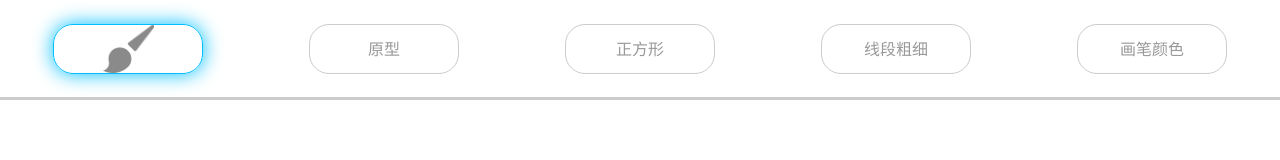
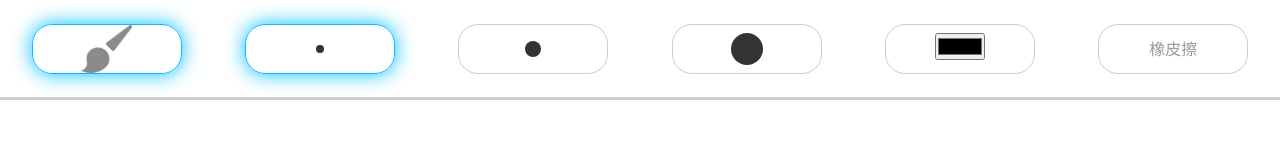
Before and after one commit to yangbiao906866868/canvas-demo-2, a plain HTML site: page dist/index.html in a window 1280 px wide. Both pictures are taken after a click on the element 128 px from the left and 48 px from the top of the page. Drawn offline with Linux system fonts and the light colour scheme.

Commit message:
添加了画笔粗细，画笔颜色

```diff
--- a/dist/index.html
+++ b/dist/index.html
@@ -9,11 +9,12 @@
   <script src="/style.e308ff8e.js"></script></head>
   <body>
     <div class="caidan">
-      <div class="btn" id="huabi" style="background-image: url(/huabi.505c6209.png)"></div>
-      <div class="btn">原型</div>
-      <div class="btn">正方形</div>
-      <div class="btn">线段粗细</div>
-      <div class="btn">画笔颜色</div>
+      <div class="btn active" id="huabi" style="background-image: url(/huabi.505c6209.png)"></div>
+      <div class="btn1 line xi active"></div>
+      <div class="btn1 line normal"></div>
+      <div class="btn1 line cu"></div>
+      <div class="btn"><input type="color" id="color"></div>
+      <div class="btn">橡皮擦</div>
     </div>
     <canvas id="canvas"></canvas>
     <script src="/main.1f19ae8e.js"></script>
--- a/dist/index.js
+++ b/dist/index.js
@@ -212,7 +212,7 @@ var parent = module.bundle.parent;
 if ((!parent || !parent.isParcelRequire) && typeof WebSocket !== 'undefined') {
   var hostname = "" || location.hostname;
   var protocol = location.protocol === 'https:' ? 'wss' : 'ws';
-  var ws = new WebSocket(protocol + '://' + hostname + ':' + "3857" + '/');
+  var ws = new WebSocket(protocol + '://' + hostname + ':' + "4903" + '/');
 
   ws.onmessage = function (event) {
     checkedAssets = {};
--- a/dist/main.1f19ae8e.js
+++ b/dist/main.1f19ae8e.js
@@ -118,45 +118,95 @@ parcelRequire = (function (modules, cache, entry, globalName) {
 
   return newRequire;
 })({"main.js":[function(require,module,exports) {
-//获取canvas的宽度和高度
+var allBtn = document.querySelectorAll(".btn"); //获取canvas的宽度和高度
+
 var canvas = document.getElementById("canvas");
 canvas.width = document.documentElement.clientWidth;
 canvas.height = document.documentElement.clientHeight - 100;
-var ctx = canvas.getContext("2d"); // ctx.fillStyle = "black";
-// ctx.strokeStyle = "none";
-// ctx.lineWidth = 8;
-// ctx.lineCap = "round";
-
+var ctx = canvas.getContext("2d");
 var huaban = {
-  type: "none",
+  type: "huabi",
   isDraw: false,
+  beginX: 0,
+  beginY: 0,
+  lineWidth: 8,
+  imageData: null,
+  color: '#000',
   huabiFn: function huabiFn(e) {
     var x = e.pageX - canvas.offsetLeft;
     var y = e.pageY - canvas.offsetTop;
-    ctx.beginPath();
-    ctx.arc(x, y, 3, 0, 2 * Math.PI);
-    ctx.fill();
+    ctx.lineTo(x, y);
+    ctx.strokeStyle = huaban.color;
+    ctx.lineWidth = huaban.lineWidth;
+    ctx.lineCap = "round";
+    ctx.lineJoin = "round";
+    ctx.stroke();
   }
 };
 var huabiBtn = document.querySelector('#huabi');
 
 huabiBtn.onclick = function () {
+  allBtn.forEach(function (item, i) {
+    item.classList.remove("active");
+  });
   huabiBtn.classList.add("active");
   huaban.type = "huabi";
+}; // 设计粗细的按钮
+
+
+var lineDivs = document.querySelectorAll(".line");
+lineDivs.forEach(function (item, i) {
+  item.onclick = function () {
+    lineDivs.forEach(function (a, b) {
+      a.classList.remove("active");
+    });
+    item.classList.add("active");
+
+    if (i === 0) {
+      huaban.lineWidth = 8;
+    } else if (i === 1) {
+      huaban.lineWidth = 16;
+    } else {
+      huaban.lineWidth = 32;
+    }
+  };
+}); //监听颜色设置改变
+
+var colorInput = document.querySelector("#color");
+
+colorInput.onchange = function (e) {
+  // console.log(e)
+  // console.log(colorInput.value)
+  huaban.color = colorInput.value;
 }; //监听鼠标按下事件
 
 
-canvas.onmousedown = function () {
+canvas.onmousedown = function (e) {
   huaban.isDraw = true;
+
+  if (huaban.type === "huabi") {
+    var x = e.pageX - canvas.offsetLeft;
+    var y = e.pageY - canvas.offsetTop;
+    huaban.beginX = x;
+    huaban.beginY = y;
+    ctx.beginPath();
+    ctx.moveTo(x, y);
+  }
 }; //监听鼠标抬起事件
 
 
 canvas.onmouseup = function () {
+  huaban.imageData = ctx.getImageData(0, 0, canvas.offsetWidth, canvas.offsetHeight);
   huaban.isDraw = false;
+
+  if (huaban.type === 'huabi') {
+    ctx.closePath();
+  }
 };
 
 canvas.onmousemove = function (e) {
   if (huaban.isDraw) {
+    // console.log(huaban)
     var strFn = huaban.type + 'Fn';
     huaban[strFn](e);
   }
@@ -189,7 +239,7 @@ var parent = module.bundle.parent;
 if ((!parent || !parent.isParcelRequire) && typeof WebSocket !== 'undefined') {
   var hostname = "" || location.hostname;
   var protocol = location.protocol === 'https:' ? 'wss' : 'ws';
-  var ws = new WebSocket(protocol + '://' + hostname + ':' + "3857" + '/');
+  var ws = new WebSocket(protocol + '://' + hostname + ':' + "4903" + '/');
 
   ws.onmessage = function (event) {
     checkedAssets = {};
--- a/dist/style.e308ff8e.css
+++ b/dist/style.e308ff8e.css
@@ -34,11 +34,57 @@ body {
   background-position: center;
   background-repeat: no-repeat;
 }
+.btn1 {
+  width: 150px;
+  height: 50px;
+  border: 1px solid #ccc;
+  border-radius: 20px;
+  text-align: center;
+  line-height: 50px;
+  color: #999;
+  background-size: auto 100%;
+  background-position: center;
+  background-repeat: no-repeat;
+}
 
 .btn.active {
   box-shadow: 0 0 20px deepskyblue;
   border: 1px solid deepskyblue;
 }
+.btn1.active {
+  box-shadow: 0 0 20px deepskyblue;
+  border: 1px solid deepskyblue;
+}
+
+.line {
+  display: flex;
+  justify-content: center;
+  align-items: center;
+}
+.xi:after {
+  content: "";
+  background: #333;
+  width: 8px;
+  height: 8px;
+  display: block;
+  border-radius: 4px;
+}
+.normal:after {
+  content: "";
+  background: #333;
+  width: 16px;
+  height: 16px;
+  display: block;
+  border-radius: 8px;
+}
+.cu:after {
+  content: "";
+  background: #333;
+  width: 32px;
+  height: 32px;
+  display: block;
+  border-radius: 16px;
+}
 
 
 /*# sourceMappingURL=/style.e308ff8e.css.map */
--- a/dist/style.e308ff8e.js
+++ b/dist/style.e308ff8e.js
@@ -217,7 +217,7 @@ var parent = module.bundle.parent;
 if ((!parent || !parent.isParcelRequire) && typeof WebSocket !== 'undefined') {
   var hostname = "" || location.hostname;
   var protocol = location.protocol === 'https:' ? 'wss' : 'ws';
-  var ws = new WebSocket(protocol + '://' + hostname + ':' + "3857" + '/');
+  var ws = new WebSocket(protocol + '://' + hostname + ':' + "4903" + '/');
 
   ws.onmessage = function (event) {
     checkedAssets = {};
--- a/src/style.css
+++ b/src/style.css
@@ -34,8 +34,54 @@ body {
   background-position: center;
   background-repeat: no-repeat;
 }
+.btn1 {
+  width: 150px;
+  height: 50px;
+  border: 1px solid #ccc;
+  border-radius: 20px;
+  text-align: center;
+  line-height: 50px;
+  color: #999;
+  background-size: auto 100%;
+  background-position: center;
+  background-repeat: no-repeat;
+}
 
 .btn.active {
   box-shadow: 0 0 20px deepskyblue;
   border: 1px solid deepskyblue;
 }
+.btn1.active {
+  box-shadow: 0 0 20px deepskyblue;
+  border: 1px solid deepskyblue;
+}
+
+.line {
+  display: flex;
+  justify-content: center;
+  align-items: center;
+}
+.xi:after {
+  content: "";
+  background: #333;
+  width: 8px;
+  height: 8px;
+  display: block;
+  border-radius: 4px;
+}
+.normal:after {
+  content: "";
+  background: #333;
+  width: 16px;
+  height: 16px;
+  display: block;
+  border-radius: 8px;
+}
+.cu:after {
+  content: "";
+  background: #333;
+  width: 32px;
+  height: 32px;
+  display: block;
+  border-radius: 16px;
+}
```
Also changed, not shown: src/index.html (+6 -5 lines), src/main.js (+59 -10 lines), 2 other files.
